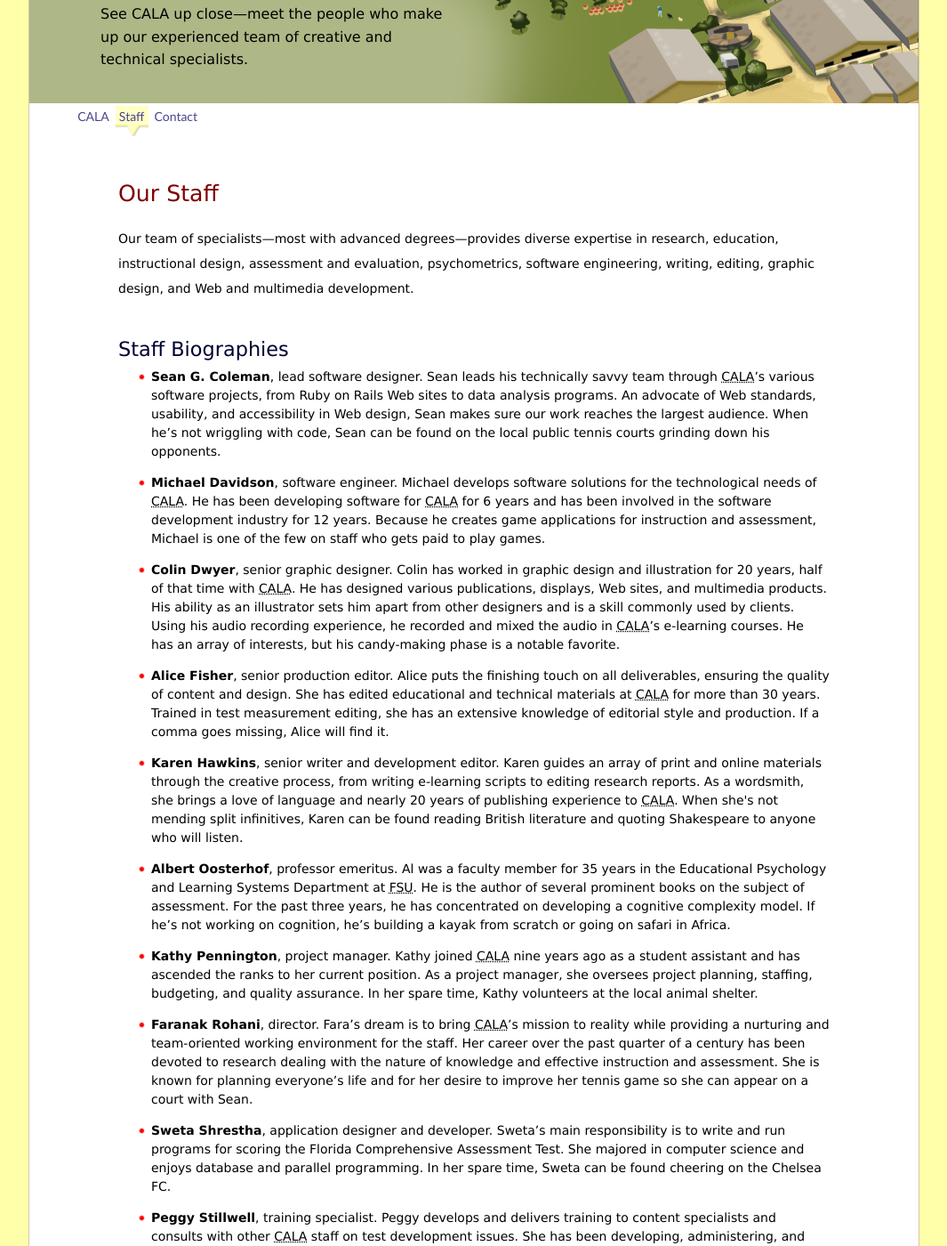
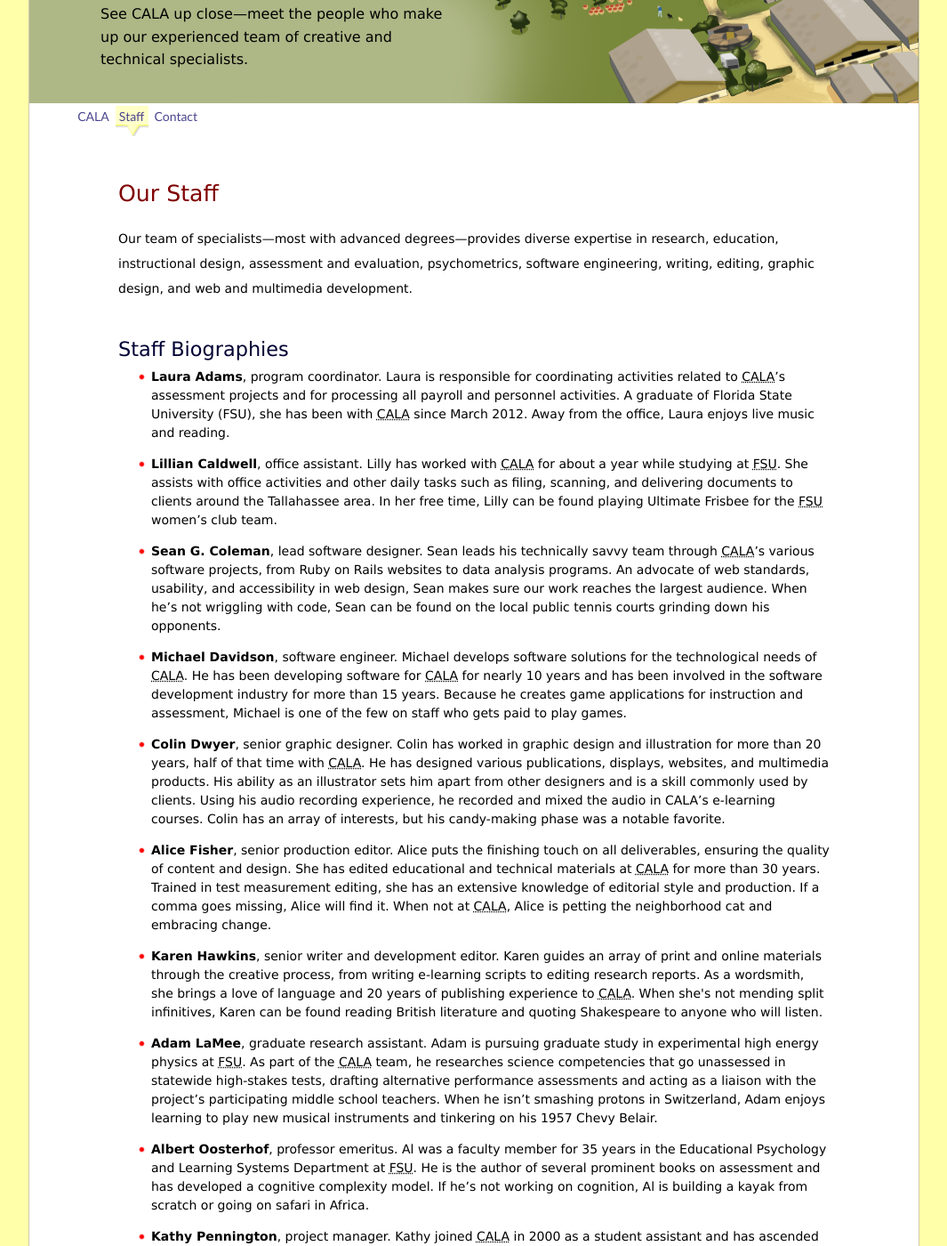
Before and after one commit to cala-fsu/cala-fsu.github.com, a Jekyll site: the page built from about/staff/index.html, in a window 1280 px wide and 1400 px high, scrolled down 226 px. Shown: the whole window at 89% size, without its empty margins (107-1172 px from the left). Built offline with Jekyll 4.4.1, drawn with Linux system fonts in a browser that asks for light colours; some of the changed text lies outside the part shown.

Commit message:
February 12, 2013 text changes
staff added and removed. Web changed to web.  Web site changed to
website.

```diff
--- a/about/staff/index.html
+++ b/about/staff/index.html
@@ -15,60 +15,72 @@ id: about
     <p>Our team of specialists&mdash;most with advanced
     degrees&mdash;provides diverse expertise in research, education, instructional
     design, assessment and evaluation, psychometrics, software engineering,
-    writing, editing, graphic design, and Web and multimedia development.</p>
+    writing, editing, graphic design, and web and multimedia development.</p>
 
     <h2>Staff Biographies</h2>
 
     <ul id="staffList">
-        <li><strong>Sean G. Coleman</strong>, lead software designer. Sean leads his technically
-          savvy team through <acronym title="Center for Advancement of Learning and Assessment">CALA</acronym>’s
-          various software projects, from Ruby on Rails Web sites to data analysis programs. An advocate of
-          Web standards, usability, and accessibility in Web design, Sean makes sure our work reaches the
-          largest audience. When he’s not wriggling with code, Sean can be found on the local public
-          tennis courts grinding down his opponents.</li>
-        <li><strong>Michael Davidson</strong>, software engineer. Michael develops software solutions
-          for the technological needs of <acronym title="Center for Advancement of Learning and Assessment">CALA</acronym>.
-          He has been developing software for <acronym title="Center for Advancement of Learning and Assessment">CALA</acronym>
-          for 6 years and has been involved in the software development industry for 12 years.
-          Because he creates game applications for instruction and assessment, Michael is one of
-          the few on staff who gets paid to play games.</li>
-        <li><strong>Colin Dwyer</strong>, senior graphic designer. Colin has worked in graphic design
-          and illustration for 20 years, half of that time with
-          <acronym title="Center for Advancement of Learning and Assessment">CALA</acronym>.
-          He has designed various publications, displays,
-          Web sites, and multimedia products. His ability as an illustrator sets him apart from other
-          designers and is a skill commonly used by clients. Using his audio recording experience,
-          he recorded and mixed the audio in
-          <acronym title="Center for Advancement of Learning and Assessment">CALA</acronym>’s
-          e-learning courses. He has an array of interests, but his
-          candy-making phase is a notable favorite.</li>
-        <li><strong>Alice Fisher</strong>, senior production editor. Alice puts the finishing touch on
-          all deliverables, ensuring the quality of content and design. She has edited educational and
-          technical materials at <acronym title="Center for Advancement of Learning and Assessment">CALA</acronym>
-          for more than 30 years. Trained in test measurement editing, she has an extensive knowledge of editorial
-          style and production. If a comma goes missing, Alice will find it.</li>
-        <li><strong>Karen Hawkins</strong>, senior writer and development editor. Karen guides an array of print
-          and online materials through the creative process, from writing e-learning scripts to editing research reports.
-          As a wordsmith, she brings a love of language and nearly 20 years of publishing experience to
-          <acronym title="Center for Advancement of Learning and Assessment">CALA</acronym>. When she's not
-          mending split infinitives, Karen can be found reading British literature and quoting Shakespeare to
-          anyone who will listen.</li>
+		<li><strong>Laura Adams</strong>, program coordinator. Laura is responsible for coordinating activities
+			related to <acronym title="Center for Advancement of Learning and Assessment">CALA</acronym>’s assessment projects and for processing all payroll and personnel activities. A graduate of
+			Florida State University (FSU), she has been with <acronym title="Center for Advancement of Learning and Assessment">CALA</acronym> since March 2012. Away from the office,
+			Laura enjoys live music and reading. </li>
+		<li><strong>Lillian Caldwell</strong>, office assistant. Lilly has worked with <acronym title="Center for Advancement of Learning and Assessment">CALA</acronym> for about a year while studying
+			at <abbr title="Florida State University">FSU</abbr>. She assists with office activities and other daily tasks such as filing, scanning, and delivering
+			documents to clients around the Tallahassee area. In her free time, Lilly can be found playing Ultimate
+			Frisbee for the <abbr title="Florida State University">FSU</abbr> women’s club team. </li>
+        <li><strong>Sean G. Coleman</strong>, lead software designer. Sean leads his technically savvy team through
+			<acronym title="Center for Advancement of Learning and Assessment">CALA</acronym>’s various software projects, from Ruby on Rails websites to data analysis programs. An advocate of web
+			standards, usability, and accessibility in web design, Sean makes sure our work reaches the largest audience.
+			When he’s not wriggling with code, Sean can be found on the local public tennis courts grinding down his opponents.</li>
+        <li><strong>Michael Davidson</strong>, software engineer. Michael develops software solutions for
+			the technological needs of <acronym title="Center for Advancement of Learning and Assessment">CALA</acronym>. He has been developing software for
+			<acronym title="Center for Advancement of Learning and Assessment">CALA</acronym> for nearly 10
+			years and has been involved in the software development industry for more than 15 years. Because he creates game applications for instruction and
+			assessment, Michael is one of the few on staff who gets paid to play games.</li>
+        <li><strong>Colin Dwyer</strong>, senior graphic designer. Colin has worked in graphic design and illustration
+			for more than 20 years, half of that time with <acronym title="Center for Advancement of Learning and Assessment">CALA</acronym>. He has designed various publications, displays, websites,
+			and multimedia products. His ability as an illustrator sets him apart from other designers and is a skill commonly
+			used by clients. Using his audio recording experience, he recorded and mixed the audio in CALA’s e-learning courses.
+			Colin has an array of interests, but his candy-making phase was a notable favorite.</li>
+        <li><strong>Alice Fisher</strong>, senior production editor. Alice puts the finishing touch on all deliverables,
+			ensuring the quality of content and design. She has edited educational and technical materials at <acronym title="Center for Advancement of Learning and Assessment">CALA</acronym> for
+			more than 30 years. Trained in test measurement editing, she has an extensive knowledge of editorial style and production.
+			If a comma goes missing, Alice will find it. When not at <acronym title="Center for Advancement of Learning and Assessment">CALA</acronym>, Alice is
+			petting the neighborhood cat and embracing change.</li>
+        <li><strong>Karen Hawkins</strong>, senior writer and development editor. Karen guides an array of print and online materials
+			through the creative process, from writing e-learning scripts to editing research reports. As a wordsmith, she brings a love of
+			language and 20 years of publishing experience to <acronym title="Center for Advancement of Learning and Assessment">CALA</acronym>. When she's
+			not mending split infinitives, Karen can be found
+			reading British literature and quoting Shakespeare to anyone who will listen.</li>
+		<li><strong>Adam LaMee</strong>, graduate research assistant. Adam is pursuing graduate study in experimental high energy physics at <abbr title="Florida State University">FSU</abbr>.
+			As part of the <acronym title="Center for Advancement of Learning and Assessment">CALA</acronym> team, he researches science competencies that go unassessed in
+			statewide high-stakes tests, drafting alternative
+			performance assessments and acting as a liaison with the project’s participating middle school teachers. When he isn’t smashing protons
+			in Switzerland, Adam enjoys learning to play new musical instruments and tinkering on his 1957 Chevy Belair.</li>
         <li><strong>Albert Oosterhof</strong>, professor emeritus. Al was a faculty member for 35 years in the
           Educational Psychology and Learning Systems Department at <abbr title="Florida State University">FSU</abbr>.
-          He is the author of several prominent books on the subject of assessment. For the past three years, he has
-          concentrated on developing a cognitive complexity model. If he’s not working on cognition, he’s
+          He is the author of several prominent books on assessment and has developed a cognitive complexity model. If he’s not working on cognition, Al is
           building a kayak from scratch or going on safari in Africa.</li>
         <li><strong>Kathy Pennington</strong>, project manager. Kathy joined
-          <acronym title="Center for Advancement of Learning and Assessment">CALA</acronym> nine years
-          ago as a student assistant and has ascended the ranks to her current position. As a project manager,
-          she oversees project planning, staffing, budgeting, and quality assurance. In her spare time,
-          Kathy volunteers at the local animal shelter.</li>
+          <acronym title="Center for Advancement of Learning and Assessment">CALA</acronym> in 2000 as a student assistant and has ascended
+			the ranks to her current position. As a project manager,
+          	she oversees project planning, staffing, budgeting, and quality assurance. In her spare time,
+          	Kathy volunteers at the local animal shelter.</li>
         <li><strong>Faranak Rohani</strong>, director. Fara’s dream is to bring
           <acronym title="Center for Advancement of Learning and Assessment">CALA</acronym>’s mission to
           reality while providing a nurturing and team-oriented working environment for the staff. Her career
           over the past quarter of a century has been devoted to research dealing with the nature of knowledge
-          and effective instruction and assessment. She is known for planning everyone’s life and for
+          and effective instruction and assessment. When not doing research, Fara is known for planning everyone’s life and for
           her desire to improve her tennis game so she can appear on a court with Sean.</li>
+		<li><strong>Aaron Rouby</strong>, graduate research assistant. Aaron develops performance assessments, scoring rubrics,
+			and training materials related to <acronym title="Center for Advancement of Learning and Assessment">CALA</acronym>’s science assessment project. He has a master’s degree in
+			social psychology, background in research methods and statistics, and is currently pursuing a degree in visual disabilities.
+			In his free time, Aaron enjoys playing guitar and basketball.</li>
+		<li><strong>Danielle Sherdan</strong>, science expert. Danielle is part of the research team that is investigating ways to improve
+			how students are assessed in middle school science. She has worked as a project manager and science specialist at
+			the Florida Center for Research in Science, Technology, Engineering, and Mathematics at <abbr title="Florida State University">FSU</abbr> and has received awards
+			for teaching and research. When not working, Danielle is chasing the bats and birds that are chasing the beetles
+			from mango tree to mango tree in Brasília, Brazil.</li>
         <li><strong>Sweta Shrestha</strong>, application designer and developer. Sweta’s main responsibility is to
           write and run programs for scoring the Florida Comprehensive Assessment Test. She majored in computer science
           and enjoys database and parallel programming. In her spare time, Sweta can be found cheering on the Chelsea FC.</li>
@@ -78,6 +90,26 @@ id: about
           assessments for more than 30 years. She has been involved in the development of statewide high-stakes
           reading tests for departments of education in several states, including Florida, Georgia, Ohio,
           Indiana, West Virginia, Maryland, New York, and Colorado. Reading truly is &#8220;in her blood.&#8221;</li>
+		<li><strong>Kay Sullivan</strong>,
+			accounting specialist. Kay coordinates <acronym title="Center for Advancement of Learning and Assessment">CALA</acronym>’s accounting processes in accordance with university and agency
+			requirements. She has worked in the accounting field for more than nine years, and has allocated and reconciled budgets at
+			<acronym title="Center for Advancement of Learning and Assessment">CALA</acronym> since March 2012.
+			Her favorite place in the world is Stratford-Upon-Avon, where she visits to immerse herself in the Shakespearean culture.</li>
+		<li><strong>Umit Tokac</strong>, graduate research assistant. Umit is a Ph.D. candidate in measurement and statistics at <abbr title="Florida State University">FSU</abbr>.
+			He received his bachelor’s and master’s degrees in mathematics education in Turkey and a second master’s degree from <abbr title="Florida State University">FSU</abbr> in
+			measurement and statistics. He has been working at <acronym title="Center for Advancement of Learning and Assessment">CALA</acronym> for a year. Umit spends most of his time running
+			and playing soccer.</li>
+		<li><strong>Brian Vagnini</strong>, systems administrator. Brian is the administrator of <acronym title="Center for Advancement of Learning and Assessment">CALA</acronym>’s
+			servers, workstations, and other network-related
+			equipment. He has numerous computer-related certifications and more than 13 years of experience working with a variety of computer software and hardware,
+			as well as training others on their use. When not working at <acronym title="Center for Advancement of Learning and Assessment">CALA</acronym>, Brian spends his time playing
+			music or writing fiction.</li>
+		<li><strong>Lee Edwin Walton</strong>, systems administrator. Lee is working toward his master’s degree in science teaching with a
+			double focus in biology and chemistry. His focus at <acronym title="Center for Advancement of Learning and Assessment">CALA</acronym> is the design of science assessments that probe
+			deep-level understanding using nonmultiple-choice methodology. In his free time, Lee loves a good drum circle and is currently training for his fourth marathon.</li>
+		<li><strong>Yan Xia</strong>, graduate research assistant. Yan is a doctoral student in measurement and statistics. He joined
+			<acronym title="Center for Advancement of Learning and Assessment">CALA</acronym> as a research assistant and is mainly responsible for the data analysis pertaining to generalizability
+			theory. He has a special research interest in structural equation modeling and item response theory. Yan is a big foodie and enjoys cooking a variety of spicy food.</li>
     </ul>
 
     <h2>In Memoriam</h2>
--- a/portfolio/floridas_waters_study.html
+++ b/portfolio/floridas_waters_study.html
@@ -11,7 +11,7 @@ id: portfolio
     <div id ="quickCaseStudyContent">
         <p><span class="dropcap">A</span>s part of a multiyear contract, we worked with the Florida Department of
         Environmental Protection (FLDEP) to develop surface water quality status and
-        assessment reports for presentation in print, CD, and Web-based formats. We
+        assessment reports for presentation in print, CD, and web-based formats. We
         created and hosted an FTP site for the secure transfer and storage of files.</p>
 
         <p>We compiled an enormous amount of information&mdash;narrative text, charts, and
```
Also changed, not shown: about/cala/index.html (+9 -8 lines), portfolio/ftce_portal_study.html (+8 -8 lines), portfolio/ftce_test_study.html (+4 -4 lines), services/development/index.html (+5 -5 lines).
